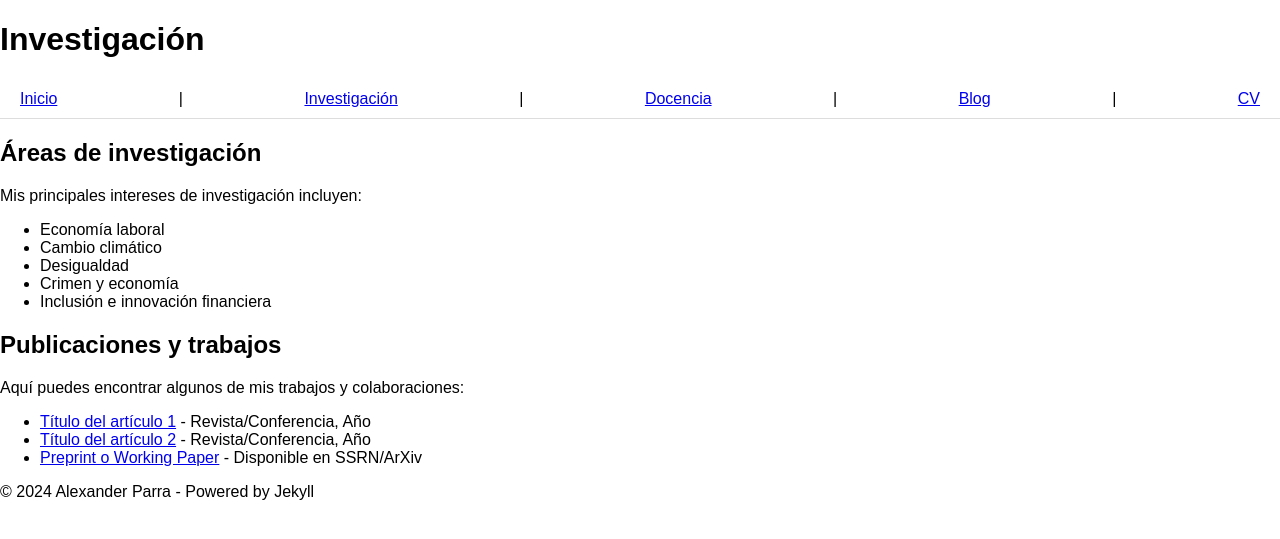
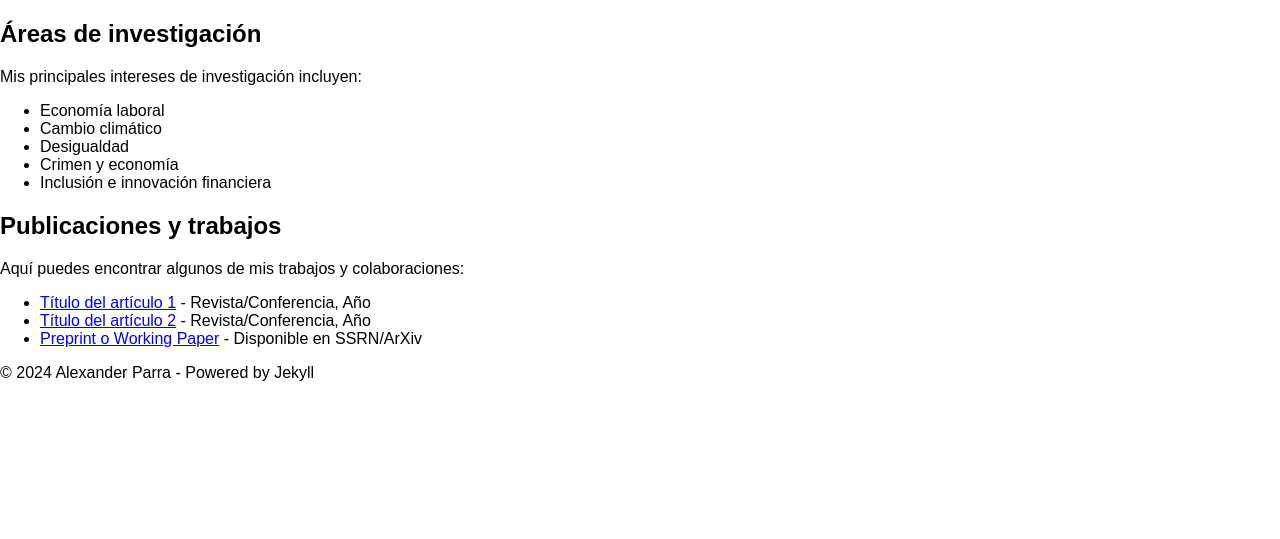
Before and after one commit to aparrani/aparrani.github.io, a Jekyll site: the page research/index.html, which Jekyll copies as it is, in a window 1280 px wide. Shown: the top 539 px of the page. Built offline with Jekyll 4.4.1, drawn with Linux system fonts in a browser that asks for light colours.

Commit message:
Update index.html

```diff
--- a/research/index.html
+++ b/research/index.html
@@ -7,16 +7,6 @@
     <link rel="stylesheet" href="/assets/css/style.css">
 </head>
 <body>
-    <header>
-        <h1>Investigación</h1>
-        <nav>
-            <a href="/">Inicio</a> |
-            <a href="/research/">Investigación</a> |
-            <a href="/teaching/">Docencia</a> |
-            <a href="/blog/">Blog</a> |
-            <a href="/cv/">CV</a>
-        </nav>
-    </header>
     <main>
         <h2>Áreas de investigación</h2>
         <p>Mis principales intereses de investigación incluyen:</p>
```
